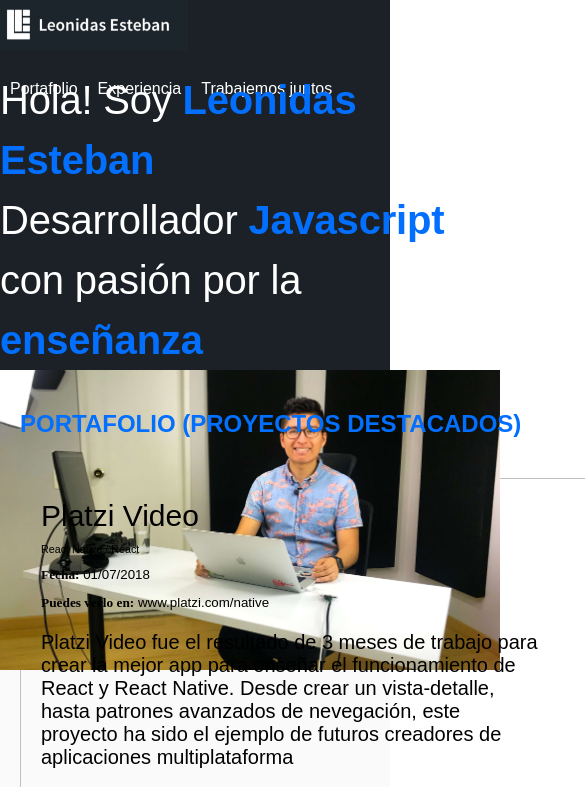
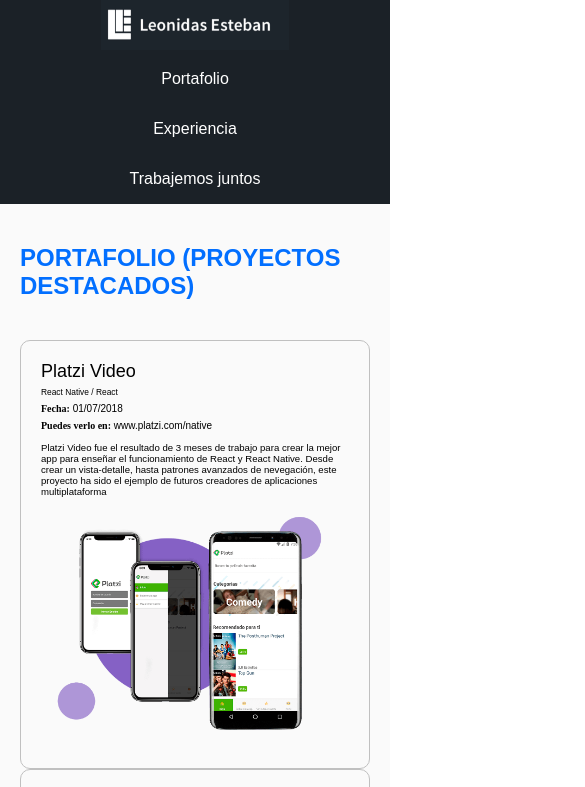
Before and after one commit to vpalonsog/curso-responsive-design, a plain HTML site: page index.html in a window 390 px wide. Shown: the top 787 px of the page, 585 px wide, since content can reach past the window. Drawn offline with Linux system fonts and the light colour scheme.

Commit message:
se agregó media queri al portafolio y al header

```diff
--- a/index.html
+++ b/index.html
@@ -6,7 +6,6 @@
     <meta name="viewport" content="width=device-width, initial-scale=1.0">
     <title>Leonidas Esteban</title>
     <link rel="icon" type="image/png" href="./images/favicon.png">
-    <!-- <link rel="stylesheet" href="css/media.css" media="screen and (max-width:768px)" /> -->
     <link rel="stylesheet" href="./style.css">
     <meta name="viewport" content="width=device-width, initial-scale=1">
 </head>
@@ -34,7 +33,7 @@
         </div>
     </header>
 
-    <section class="hero">
+    <!-- <section class="hero">
         <div class="container">
             <h1>
                 Hola! Soy<strong> Leonidas Esteban</strong><br> Desarrollador<strong> Javascript</strong> con pasión por
@@ -42,7 +41,7 @@
             </h1>
             <img class="hero-image" src="images/hero.jpg" width="500" height="300" alt="imagen principal del sitio">
         </div>
-    </section>
+    </section> -->
 
     <section id="portafolio" class="portfolio">
         <div class="container">
@@ -84,7 +83,7 @@
     </section>
 
 
-    <div class="container">
+    <!--  <div class="container">
         <h2 id="experiencia" class="event-list-title">Más sobre mi experiencia</h2>
     </div>
     <section id="eventos" class="event-list">
@@ -166,7 +165,7 @@
             </div>
         </div>
 
-    </footer>
+    </footer> -->
 
 
 </body>
--- a/style.css
+++ b/style.css
@@ -59,7 +59,8 @@
 
 .container {
     /* border: 1px solid red; */
-    width: 1000px;
+    max-width: 1000px;
+    flex: 1;
     margin: 0 auto;
     display: inherit;
     justify-content: inherit;
@@ -158,11 +159,18 @@
 }
 
 .project-details {
-    width: 500px;
+    width: 50%;
+
 }
 
+
+
 .project-imageContainer {
-    width: 500px;
+    width: 50%;
+}
+
+.project-imageContainer img {
+    max-width: 100%;
 }
 
 
@@ -240,7 +248,7 @@
     flex-wrap: wrap;
 }
 
-.social {}
+
 
 .social-link {
     display: inline-block;
@@ -309,18 +317,77 @@
     flex-wrap: inherit;
 }
 
-@media screen and (max-width: 1024px) {
-    body {}
-}
+@media screen and (max-width: 1024px) {}
 
-@media screen and (max-width:768px) {
-    body {}
+@media screen and (max-width:767px) {
+    .header {
+        display: block;
+        height: auto;
+    }
+
+    .header ol {
+        display: block;
+    }
+
+    .header ol li {
+        height: 50px;
+    }
+
+    .header a {
+        justify-content: center;
+    }
+
+    .header .logo {
+        text-align: center;
+    }
+
+    .project {
+        display: block;
+    }
+
+    .project-imageContainer {
+        width: auto;
+        text-align: center;
+    }
+
+    .project-details {
+        width: auto;
+
+    }
+
+    .project-course,
+    .project-date,
+    .project-url {
+        margin: .3em 0;
+    }
+
+    .project-title {
+        font-size: 1.5em;
+        margin-bottom: .3em;
+    }
+
+    .project-url {
+        font-size: 1em;
+    }
+
+    .project-course {
+        font-size: .7em;
+    }
+
+    .project-date {
+        font-size: 1em;
+    }
+
+    .project-description {
+        font-size: 0.8em;
+    }
 }
 
 @media screen and (max-width: 480px) {
-    body {}
+    .project-details {
+        font-size: 12px;
+    }
+
 }
 
-@media screen and (max-width: 320px) {
-    body {}
-}
+@media screen and (max-width: 320px) {}
```
